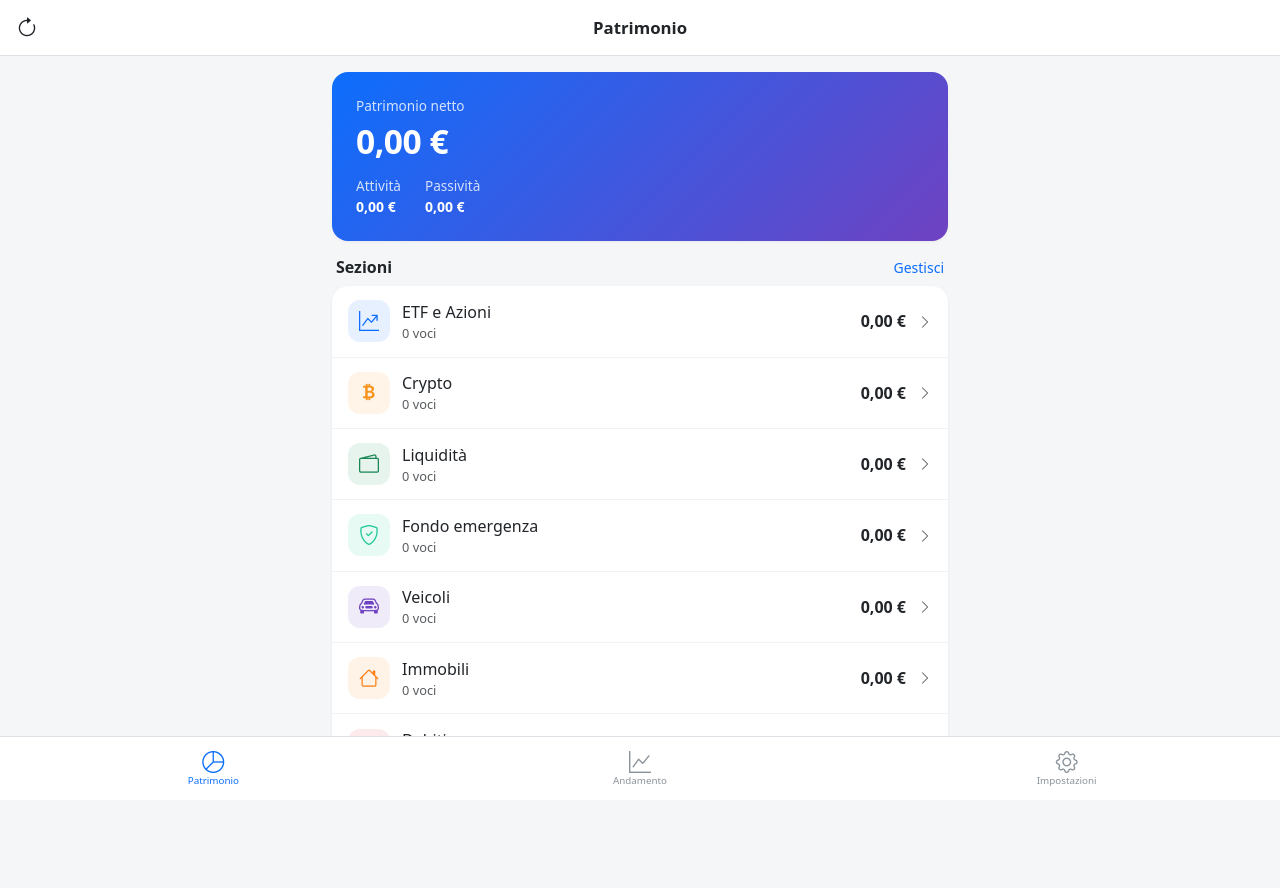
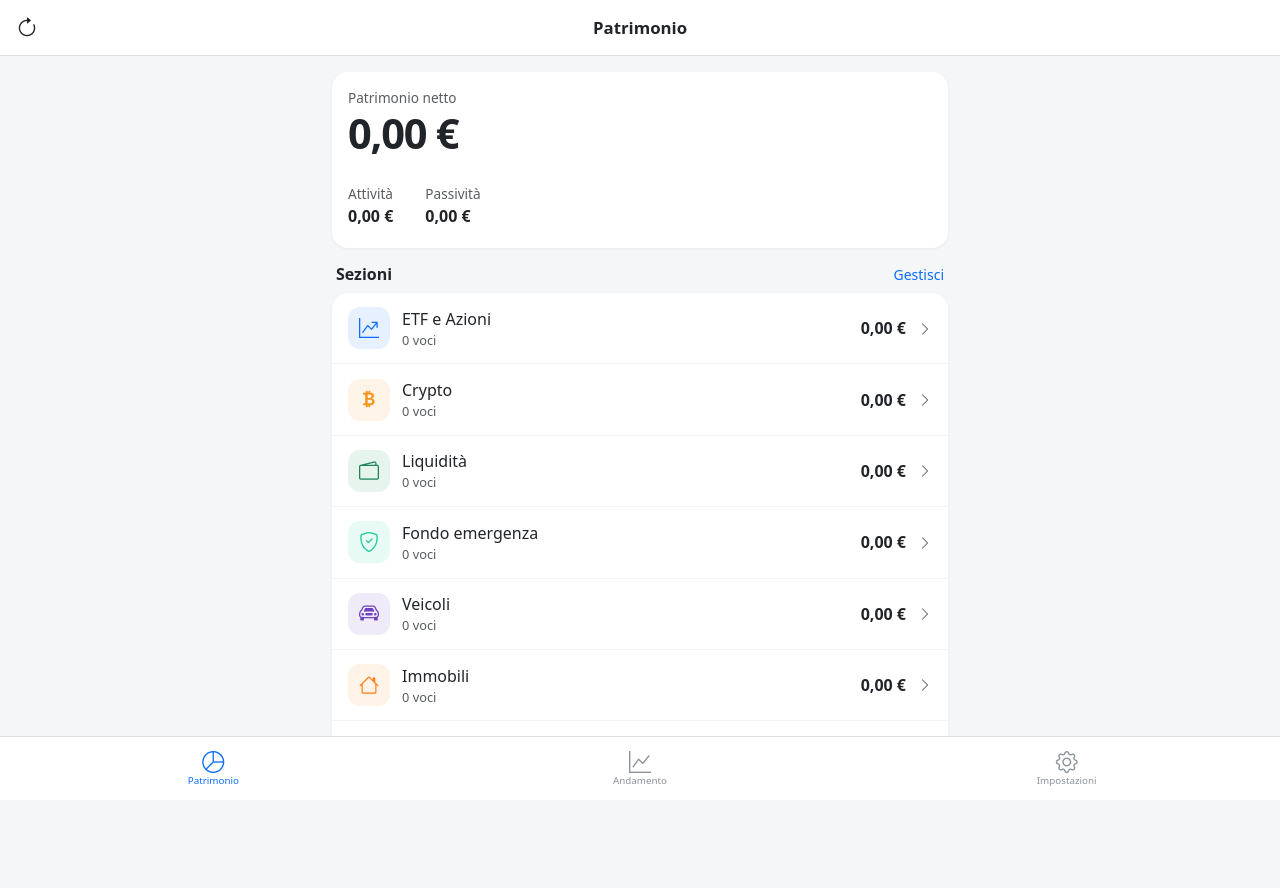
Before and after one commit to elianAlde/tracktage, a PHP site: page / in a window 1280 px wide. Before the commit the page ends 786 px from the top, so only its background shows below. Run offline with PHP 8.4, Linux system fonts and the light colour scheme; the visitor is signed in with stand-in values (Sample User, id 1).

Commit message:
Ridisegna la dashboard con uno stile più pulito
- Testata del patrimonio in card neutra al posto del riquadro con gradiente
- Variazione e sparkline degli ultimi 30 giorni, attività in verde e passività in rosso
- Legenda dell'allocazione con le percentuali, grafico ordinato per peso
- Colori di guadagni e perdite leggibili in tema scuro, avviso valori vecchi più discreto
- Icona e logo a tinta unita, con variante per il tema scuro
- README senza emoji, screenshot in inglese e link di clone aggiornato

```diff
--- a/components/head.php
+++ b/components/head.php
@@ -28,6 +28,7 @@
 			<link rel="icon" type="image/png" sizes="32x32" href="<?= BASE_URL ?>assets/logos/favicon-32.png">
 
 			<!-- PWA utils -->
+			<meta name="mobile-web-app-capable" content="yes">
 			<meta name="apple-mobile-web-app-capable" content="yes">
 			<meta name="apple-mobile-web-app-status-bar-style" content="default">
 			<link rel="apple-touch-icon" href="<?= BASE_URL ?>assets/logos/apple-touch-icon.png">
--- a/lang/en.php
+++ b/lang/en.php
@@ -48,6 +48,8 @@ return [
     'dash.no_sections' => 'No sections yet. Create one in Settings.',
     'dash.prices_unavailable' => 'Prices unavailable',
     'dash.to_update'   => '{n} to update',
+    'dash.last_30d'    => 'last 30 days',
+    'dash.since'       => 'since {date}',
 
     /* Section */
     'cat.total_value'       => 'Total value',
--- a/lang/it.php
+++ b/lang/it.php
@@ -48,6 +48,8 @@ return [
     'dash.no_sections' => 'Nessuna sezione. Creane una dalle impostazioni.',
     'dash.prices_unavailable' => 'Quotazioni non disponibili',
     'dash.to_update'   => '{n} da aggiornare',
+    'dash.last_30d'    => 'ultimi 30 giorni',
+    'dash.since'       => 'dal {date}',
 
     /* Sezione */
     'cat.total_value'       => 'Valore totale',
--- a/script/dashboard.js
+++ b/script/dashboard.js
@@ -1,18 +1,20 @@
 let allocationChart = null;
+let sparkChart = null;
 
 function loadSummary(refresh = false) {
 	const $icon = $('#btnRefresh i').addClass('spin');
 
 	App.api('portfolio/summary', { refresh: refresh ? 1 : 0 }, 'GET')
-		.done(render)
+		.done(data => { render(data); loadTrend(); })
 		.fail(msg => App.toast(msg, 'danger'))
 		.always(() => $icon.removeClass('spin'));
 }
 
 function render(data) {
 	$('#netWorth').text(App.money(data.net_worth));
-	$('#totalAssets').text(App.money(data.total_assets));
-	$('#totalLiabilities').text(App.money(data.total_liabilities));
+	// Verde/rosso solo se c'è un importo: uno zero resta neutro
+	$('#totalAssets').text(App.money(data.total_assets)).toggleClass('text-success', data.total_assets > 0);
+	$('#totalLiabilities').text(App.money(data.total_liabilities)).toggleClass('text-danger', data.total_liabilities > 0);
 
 	if (data.stale_total > 0) {
 		$('#staleText').text(data.stale_total === 1
@@ -55,9 +57,57 @@ function render(data) {
 	renderChart(data.categories.filter(c => !c.is_liability && c.total > 0));
 }
 
+// Variazione e sparkline degli ultimi 30 giorni (dopo il summary, che salva lo snapshot di oggi)
+function loadTrend() {
+	App.api('portfolio/history', { days: 30 }, 'GET').done(({ snapshots }) => {
+		if (snapshots.length < 2) {
+			$('#netChange').empty();
+			$('#sparkWrap').addClass('d-none');
+			return;
+		}
+		const values = snapshots.map(s => s.net_worth);
+		const first = values[0], last = values[values.length - 1], diff = last - first;
+		const since = snapshots[0].snapshot_date;
+		const spanDays = Math.round((Date.now() - new Date(since + 'T00:00:00')) / 86400000);
+		const period = spanDays >= 28 ? App.t('dash.last_30d') : App.t('dash.since', { date: App.date(since + 'T00:00:00', { day: 'numeric', month: 'short' }) });
+
+		$('#netChange').html(
+			`<span class="${App.signClass(diff)}">${diff > 0 ? '+' : ''}${App.money(diff)}${first ? ' (' + App.pct(diff / Math.abs(first) * 100) + ')' : ''}</span>` +
+			` <span class="period">${App.esc(period)}</span>`
+		);
+
+		const color = App.cssVar(diff < 0 ? '--app-down' : '--app-up');
+		$('#sparkWrap').removeClass('d-none');
+		sparkChart?.destroy();
+		sparkChart = new Chart($('#sparkline'), {
+			type: 'line',
+			data: { labels: values.map((_, i) => i), datasets: [{ data: values, borderColor: color, borderWidth: 2, pointRadius: 0, tension: .2, fill: false }] },
+			options: {
+				maintainAspectRatio: false,
+				animation: false,
+				events: [],
+				plugins: { legend: { display: false }, tooltip: { enabled: false } },
+				scales: { x: { display: false }, y: { display: false } }
+			}
+		});
+	});
+}
+
 function renderChart(cats) {
 	$('#allocationCard').toggle(cats.length > 0);
 	if (!cats.length) return;
+
+	// Dalla sezione più grande alla più piccola, uguale nel grafico e nella legenda
+	cats = [...cats].sort((a, b) => b.total - a.total);
+	const total = cats.reduce((s, c) => s + c.total, 0);
+	const share = c => App.pct(c.total / total * 100).replace('+', '');
+
+	$('#allocLegend').html(cats.map(c => `
+		<li>
+			<span class="dot" style="background:${c.color}"></span>
+			<span class="name">${App.esc(c.name)}</span>
+			<span class="pct">${share(c)}</span>
+		</li>`).join(''));
 
 	const cfg = {
 		labels: cats.map(c => c.name),
@@ -74,8 +124,8 @@ function renderChart(cats) {
 		options: {
 			cutout: '65%',
 			plugins: {
-				legend: { position: 'bottom', labels: { boxWidth: 10, usePointStyle: true } },
-				tooltip: { callbacks: { label: ctx => ' ' + ctx.label + ': ' + App.money(ctx.raw) } }
+				legend: { display: false },
+				tooltip: { callbacks: { label: ctx => ` ${ctx.label}: ${App.money(ctx.raw)} (${App.pct(ctx.raw / ctx.dataset.data.reduce((s, v) => s + v, 0) * 100).replace('+', '')})` } }
 			}
 		}
 	});
--- a/script/statistics.js
+++ b/script/statistics.js
@@ -27,8 +27,9 @@ function render({ categories, snapshots }) {
 			datasets: [{
 				data: snapshots.map(s => s.net_worth),
 				borderColor: '#0d6efd',
-				backgroundColor: 'rgba(13,110,253,.08)',
-				fill: true, tension: .3, pointRadius: snapshots.length > 40 ? 0 : 3
+				backgroundColor: 'rgba(13,110,253,.06)',
+				borderWidth: 2,
+				fill: true, tension: .2, pointRadius: snapshots.length > 40 ? 0 : 2
 			}]
 		},
 		options: {
--- a/style/components.css
+++ b/style/components.css
@@ -10,6 +10,8 @@
     --app-divider: #f1f3f5;
     --app-pressed: #f8f9fa;
     --app-nav-muted: #8a929a;
+    --app-up: #198754;
+    --app-down: #d63340;
 }
 [data-bs-theme="dark"] {
     --app-bg: #0f1115;
@@ -17,6 +19,8 @@
     --app-divider: #262a31;
     --app-pressed: #22262d;
     --app-nav-muted: #7d8590;
+    --app-up: #4cc38a;
+    --app-down: #f2777f;
     --bs-body-bg: #0f1115;
     --bs-secondary-bg: #1a1d23;
     --bs-tertiary-bg: #22262d;
@@ -27,7 +31,9 @@
 [data-bs-theme="dark"] .list-group-item { background-color: var(--app-surface); }
 [data-bs-theme="dark"] .form-control,
 [data-bs-theme="dark"] .form-select { background-color: var(--bs-tertiary-bg); }
-[data-bs-theme="dark"] .hero-card { background: linear-gradient(135deg, #1b4fd8 0%, #5a35a3 100%); }
+/* Guadagni e perdite: in tema scuro i verdi/rossi di Bootstrap sono poco leggibili */
+.text-success { color: var(--app-up) !important; }
+.text-danger { color: var(--app-down) !important; }
 
 .btn-soft {
     background: var(--bs-tertiary-bg);
@@ -84,12 +90,54 @@ body {
 
 .card { border: 0; border-radius: 1rem; box-shadow: 0 1px 3px rgba(0,0,0,.06); }
 
-.hero-card {
-    background: linear-gradient(135deg, #0d6efd 0%, #6f42c1 100%);
-    color: #fff;
+/* Testata patrimonio netto: card neutra come le altre, il numero è il protagonista */
+.nw-hero { padding: 1rem 1rem 1.25rem; }
+.nw-label { font-size: .85rem; color: var(--bs-secondary-color); }
+.nw-amount {
+    font-size: 2.6rem;
+    font-weight: 700;
+    letter-spacing: -0.03em;
+    line-height: 1.1;
+    margin: .15rem 0 .35rem;
 }
-.hero-card .label { opacity: .8; font-size: .85rem; }
-.hero-card .amount { font-size: 2.1rem; font-weight: 700; letter-spacing: -0.5px; }
+.nw-change { font-size: .9rem; font-weight: 500; min-height: 1.35rem; }
+.nw-change .period { color: var(--bs-secondary-color); font-weight: 400; }
+.nw-spark { height: 56px; margin: .75rem 0 1rem; }
+.nw-split { display: flex; gap: 2rem; font-size: .85rem; }
+.nw-split span { display: block; color: var(--bs-secondary-color); }
+.nw-split strong { font-size: 1rem; font-weight: 600; }
+
+/* Avviso discreto: superficie neutra, solo l'icona colorata */
+.notice {
+    display: flex;
+    align-items: center;
+    gap: .65rem;
+    padding: .7rem 1rem;
+    background: var(--app-surface);
+    border-radius: .85rem;
+    font-size: .875rem;
+    box-shadow: 0 1px 3px rgba(0,0,0,.06);
+}
+.notice.d-none { display: none; }
+.notice i { font-size: 18px; color: var(--bs-warning); }
+[data-bs-theme="dark"] .notice { box-shadow: none; }
+
+/* Legenda dell'allocazione: una riga per sezione con la percentuale */
+.alloc-legend { list-style: none; padding: 0; margin: 1rem 0 0; }
+.alloc-legend li {
+    display: flex;
+    align-items: center;
+    gap: .6rem;
+    padding: .45rem 0;
+    font-size: .9rem;
+}
+.alloc-legend li + li { border-top: 1px solid var(--app-divider); }
+.alloc-legend .dot { width: 10px; height: 10px; border-radius: 50%; flex-shrink: 0; }
+.alloc-legend .name { flex-grow: 1; min-width: 0; overflow: hidden; text-overflow: ellipsis; white-space: nowrap; }
+.alloc-legend .pct { font-weight: 600; font-variant-numeric: tabular-nums; }
+
+/* Numeri allineati in colonna */
+.amount-sm, .nw-amount, .nw-split strong, #categoryTotal { font-variant-numeric: tabular-nums; }
 
 .cat-icon {
     width: 42px;
--- a/views/dashboard.php
+++ b/views/dashboard.php
@@ -10,25 +10,28 @@
 
 <div class="container app-container py-3">
 	<!-- TOTALE -->
-	<div class="card hero-card p-4 mb-3">
-		<div class="label"><?= te('dash.net_worth') ?></div>
-		<div class="amount" id="netWorth">—</div>
-		<div class="d-flex gap-4 mt-2 small">
-			<div><span class="label"><?= te('dash.assets') ?></span><br><strong id="totalAssets">—</strong></div>
-			<div><span class="label"><?= te('dash.liabilities') ?></span><br><strong id="totalLiabilities">—</strong></div>
+	<section class="card nw-hero mb-3">
+		<div class="nw-label"><?= te('dash.net_worth') ?></div>
+		<div class="nw-amount" id="netWorth">—</div>
+		<div class="nw-change" id="netChange"></div>
+		<div class="nw-spark d-none" id="sparkWrap"><canvas id="sparkline"></canvas></div>
+		<div class="nw-split">
+			<div><span><?= te('dash.assets') ?></span><strong class="text-success" id="totalAssets">—</strong></div>
+			<div><span><?= te('dash.liabilities') ?></span><strong class="text-danger" id="totalLiabilities">—</strong></div>
 		</div>
-	</div>
+	</section>
 
 	<!-- VALORI DA AGGIORNARE -->
-	<div class="alert alert-warning d-none d-flex align-items-center gap-2 py-2 small" id="staleAlert" role="alert">
-		<i class="bi bi-clock-history" style="font-size:18px"></i>
+	<div class="notice d-none mb-3" id="staleAlert" role="status">
+		<i class="bi bi-clock-history"></i>
 		<span id="staleText"></span>
 	</div>
 
 	<!-- ALLOCAZIONE -->
 	<div class="card p-3 mb-3" id="allocationCard">
 		<h6 class="fw-semibold mb-3"><?= te('dash.allocation') ?></h6>
-		<div class="mx-auto" style="max-width: 260px;"><canvas id="allocationChart"></canvas></div>
+		<div class="mx-auto" style="max-width: 240px;"><canvas id="allocationChart"></canvas></div>
+		<ul class="alloc-legend" id="allocLegend"></ul>
 	</div>
 
 	<!-- SEZIONI -->
```
Also changed, not shown: style/login.css (+5 -2 lines), README.md, assets/logos/apple-touch-icon.png, assets/logos/favicon-32.png, assets/logos/icon-192.png, assets/logos/icon-512.png, assets/logos/icon.svg, 5 other files.
